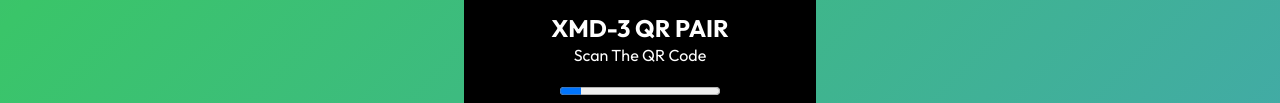
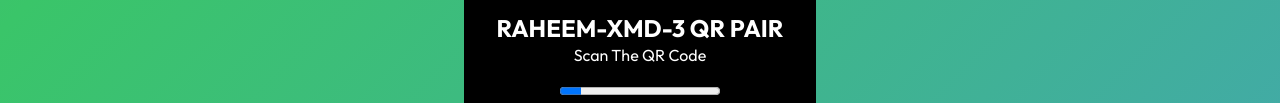
Before and after one commit to devnyoni/finish-him, a website: page qr.html in a window 1280 px wide. Shown: the part 476-579 px from the top of the page. Drawn offline with Linux system fonts and the light colour scheme.

Commit message:
Update qr.html

```diff
--- a/qr.html
+++ b/qr.html
@@ -1,4 +1,4 @@
-<html lang="en">
+ <html lang="en">
 <head>
     <script async src="https://pagead2.googlesyndication.com/pagead/js/adsbygoogle.js?client=ca-pub-1737874207490861"
             crossorigin="anonymous"></script>
@@ -164,7 +164,7 @@
             <img id="qr-image" src="/server" alt="QR CODE">
         </div>
         <div id="title-container">
-            <h2 id="main">XMD-3 QR PAIR</h2>
+            <h2 id="main">RAHEEM-XMD-3 QR PAIR</h2>
             <p class="legend" id="legend">Scan The QR Code</p>
         </div>
         <div id="description-container">
```
